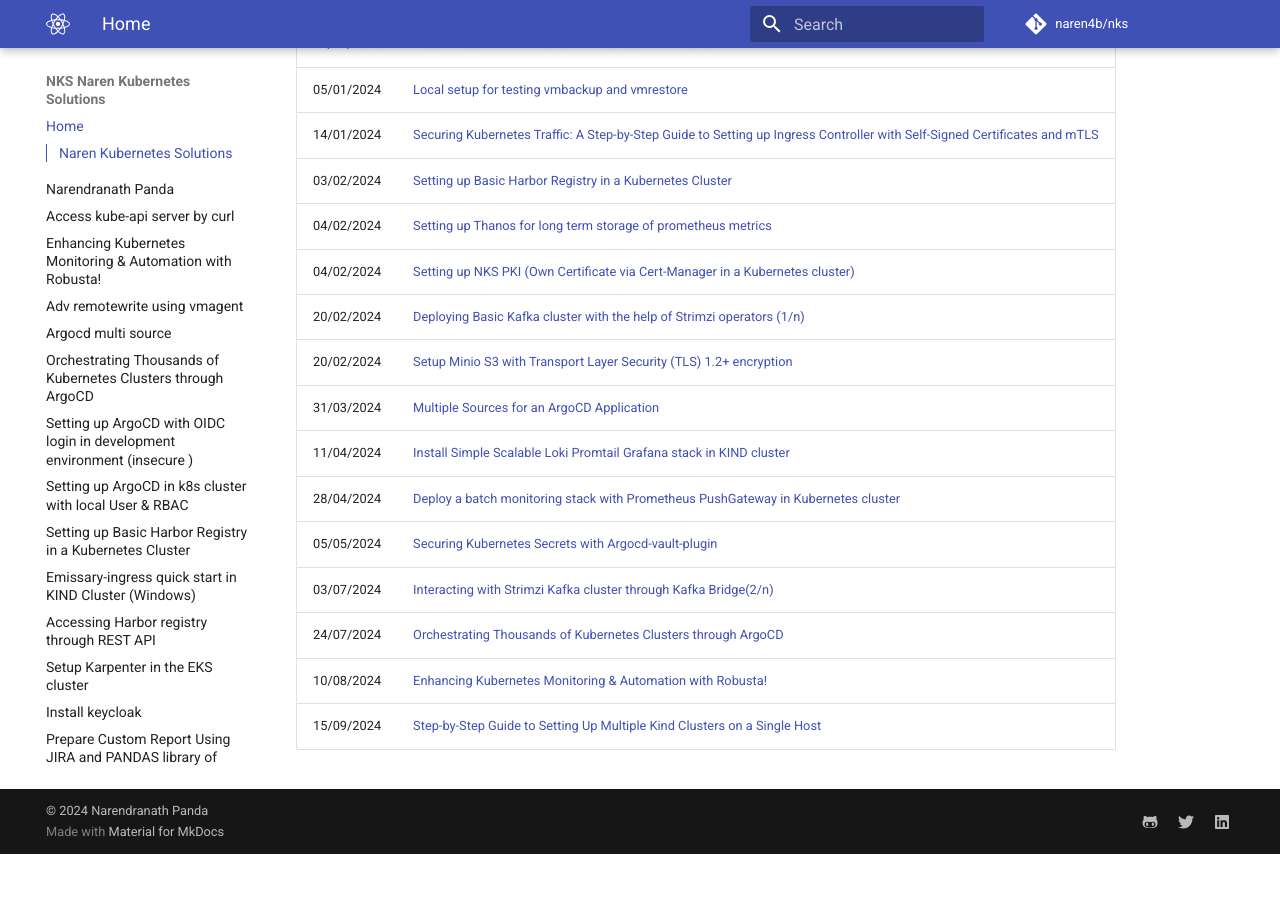
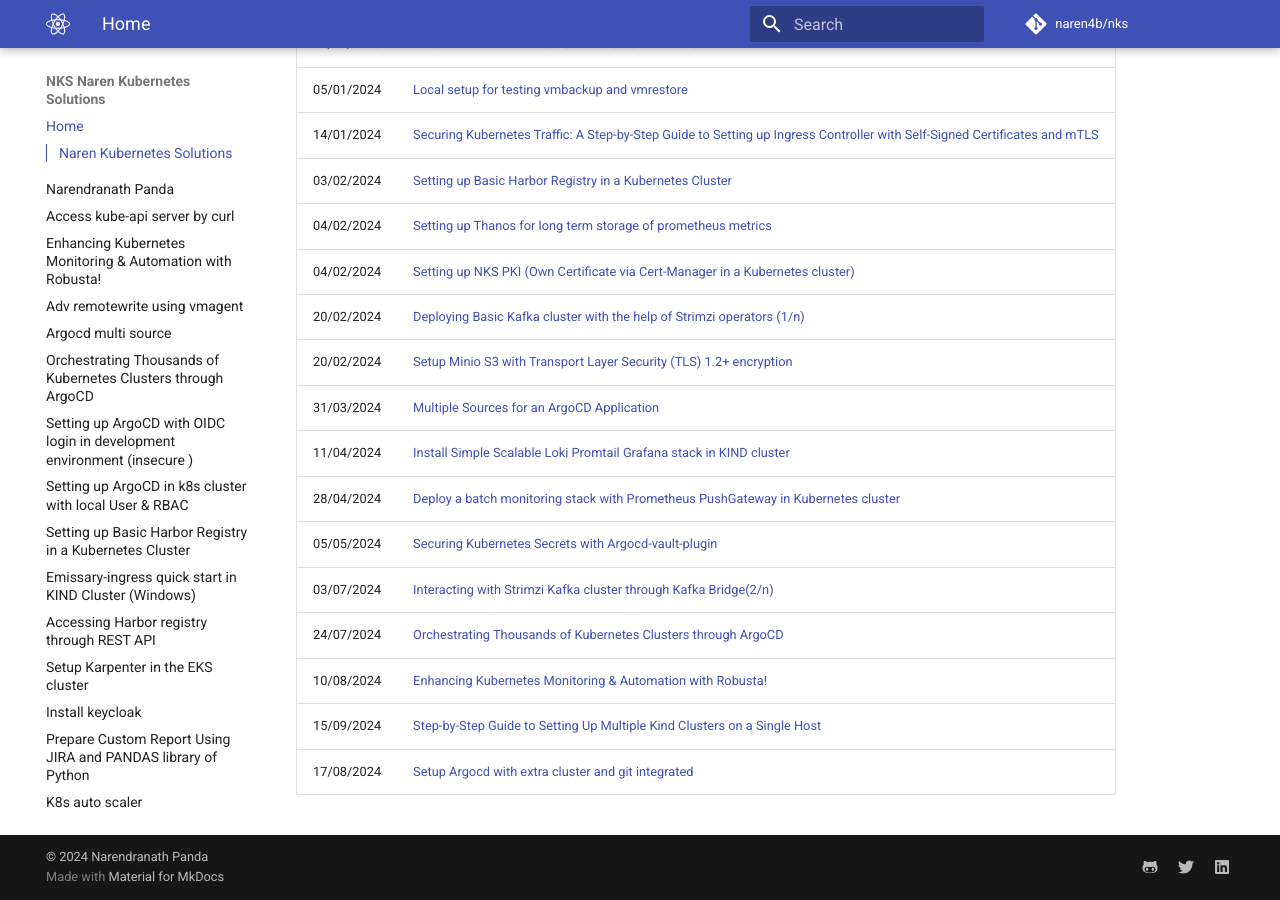
Before and after one commit to naren4b/nks, an MkDocs documentation site: the page built from docs/index.md, in a window 1280 px wide and 900 px high, scrolled down 846 px. Built offline with MkDocs 1.6.1 and Material for MkDocs 9.7.7, drawn with Linux system fonts in a browser that asks for light colours; comment, search, counter and statistics services are not loaded; before the commit the page ends 1700 px from its top, so only the background shows below that.

Commit message:
Update index.md

```diff
--- a/docs/index.md
+++ b/docs/index.md
@@ -31,3 +31,4 @@
 | 24/07/2024 | [Orchestrating Thousands of Kubernetes Clusters through ArgoCD](argocd-multiple-deployment.md)                                                       |
 | 10/08/2024 | [Enhancing Kubernetes Monitoring & Automation with Robusta!](adv-monitoring-with-robusta.md)                                                         |
 | 15/09/2024 | [Step-by-Step Guide to Setting Up Multiple Kind Clusters on a Single Host](multiple-kind-k8s-cluster.md)                                             |
+| 17/08/2024 | [Setup Argocd with extra cluster and git integrated](setting-up-argocd.md)                                                                           |
```
